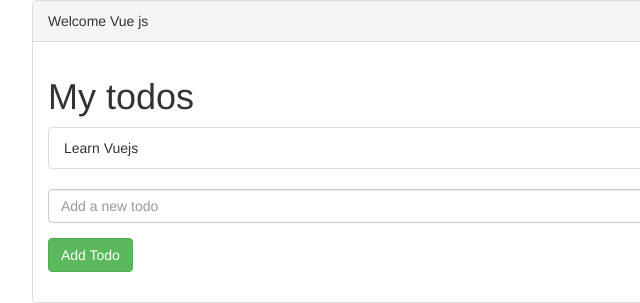
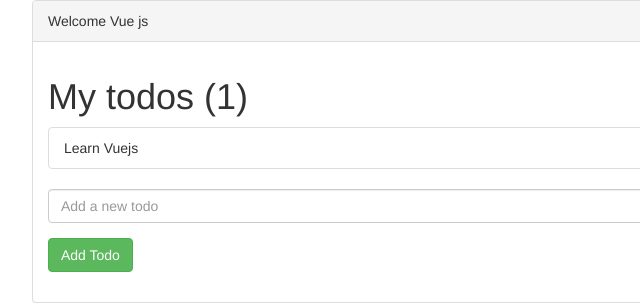
Before and after one commit to xiaojixing/vue-learn, a plain HTML site: page index.html in a window 1280 px wide. Shown: the full height of the page, 233-873 px from the left. Drawn offline with Linux system fonts and the light colour scheme.

Commit message:
computed 计算 todos 列表 item 个数

```diff
--- a/index.html
+++ b/index.html
@@ -12,7 +12,7 @@
             <div class="panel panel-default">
                 <div class="panel-heading">Welcome Vue js</div>
                 <div class="panel-body">
-                    <h1>My todos</h1>
+                    <h1>My todos ({{ todoCounts}})</h1>
                     <ul class="list-group">
                         <li class="list-group-item" v-for="(todo, index) in todos">{{todo.title}}<button class="btn btn-warning btn-xs pull-right" v-on:click="deleteTodo(index)">delete</button></li>
                     </ul>
@@ -43,6 +43,11 @@
                 title:''
             }
         },
+        computed: {
+            todoCounts() {
+                return this.todos.length;
+            }
+        },
         methods:  {
             addTodo (newTodo) {
                 this.todos.push(newTodo)
```
